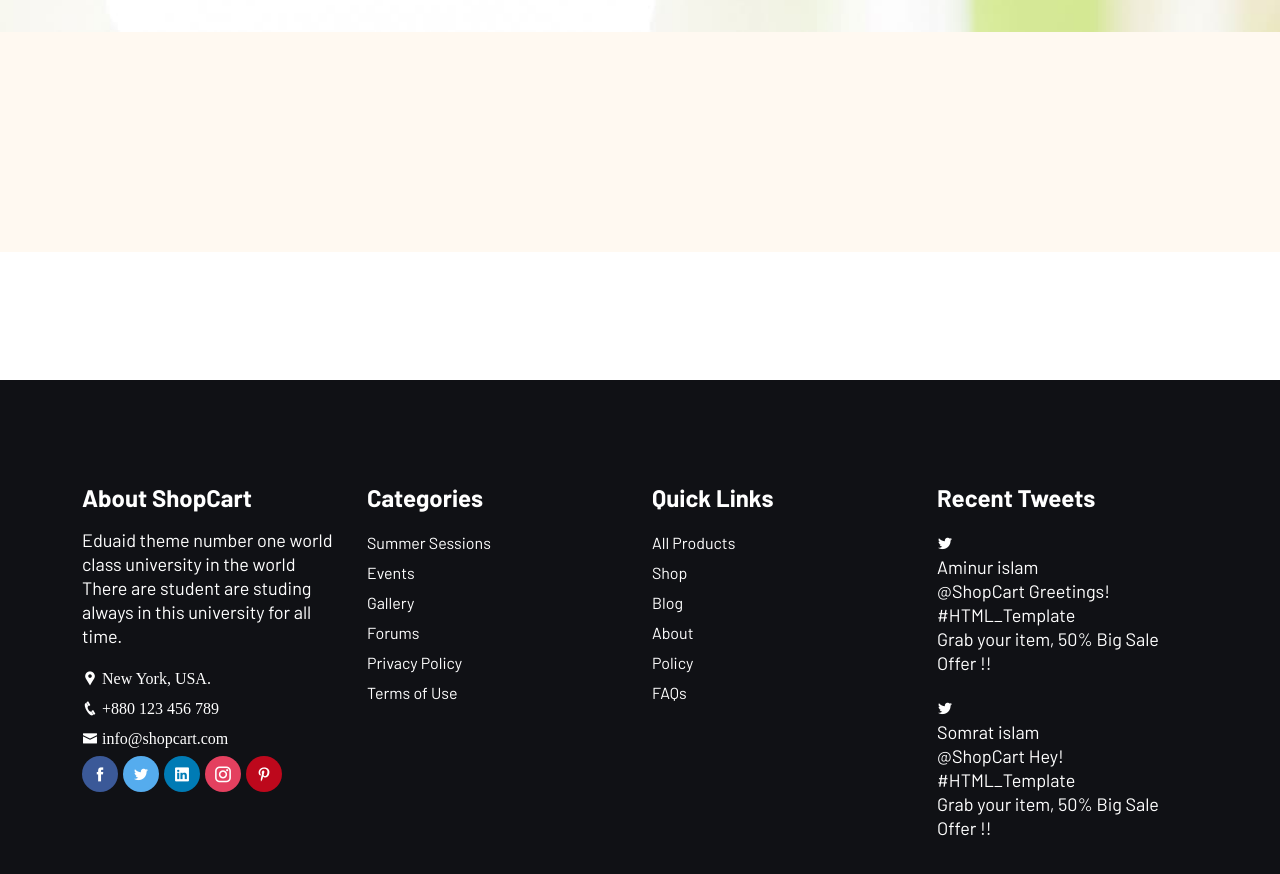
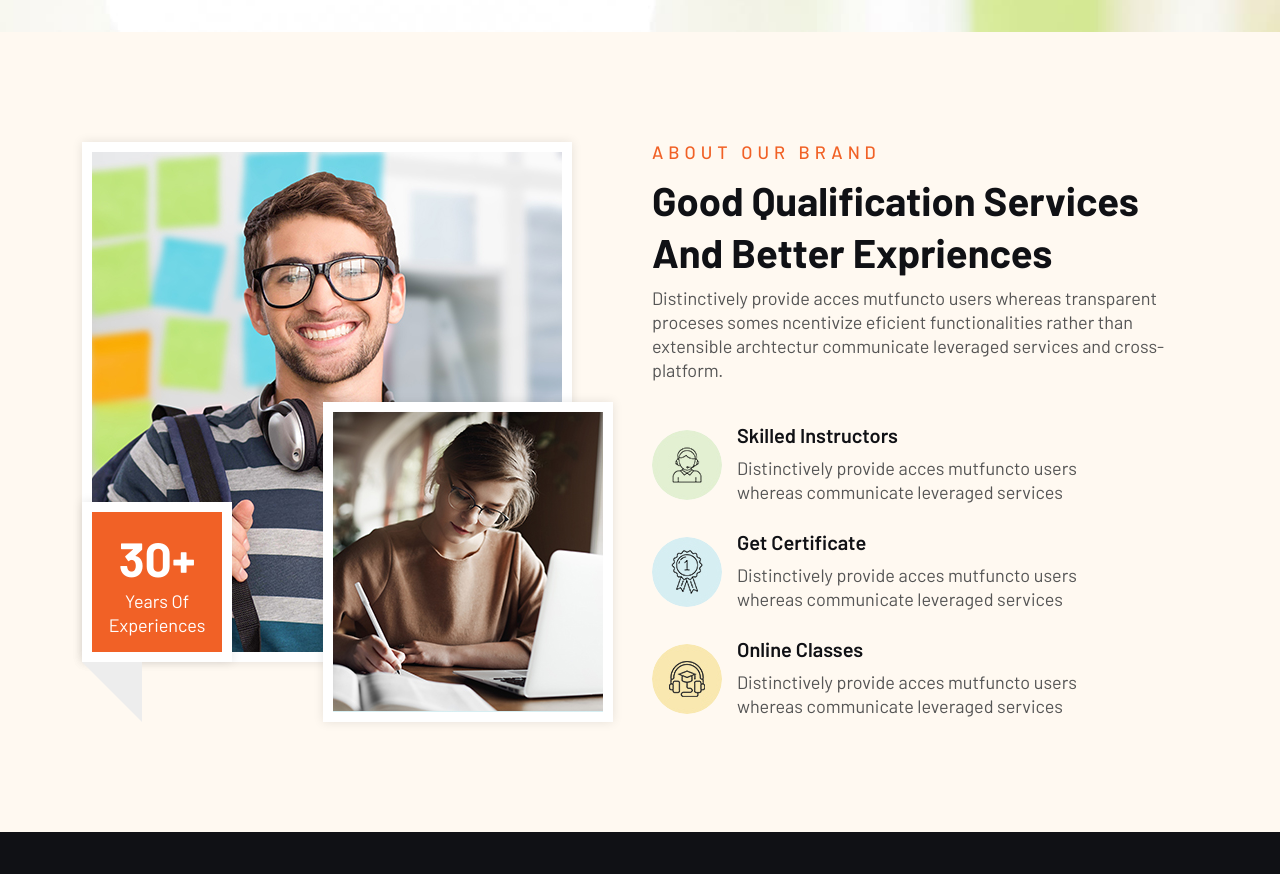
Before and after one commit to Jerryemmanuel01/advance-reactjs-ecommerce-website, a React (Vite) app: page /about in a window 1280 px wide. Shown: the part 420-1294 px from the top of the page. Built offline with nearby package versions, Linux system fonts and the light colour scheme.

Commit message:
about section completed

```diff
--- a/src/about/About.jsx
+++ b/src/about/About.jsx
@@ -1,5 +1,5 @@
-import React from 'react'
-import PageHeader from '../components/PageHeader';
+import React from "react";
+import PageHeader from "../components/PageHeader";
 
 const subTitle = "About Our Brand";
 const title = "Good Qualification Services And Better Expriences";
@@ -7,7 +7,7 @@ const desc =
   "Distinctively provide acces mutfuncto users whereas transparent proceses somes ncentivize eficient functionalities rather than extensible archtectur communicate leveraged services and cross-platform.";
 
 const year = "30+";
-const expareance = "Years Of Experiences";
+const experience = "Years Of Experiences";
 
 const aboutList = [
   {
@@ -33,13 +33,58 @@ const aboutList = [
 const About = () => {
   return (
     <div>
-        <PageHeader title={"About Our Brand"} curPage={"About"} />
+      <PageHeader title={"About Our Brand"} curPage={"About"} />
 
-        <div className="about-section style-3 padding-tb section-bg">
+      <div className="about-section style-3 padding-tb section-bg">
+        <div className="container">
+          <div className="row justify-content-center row-cols-xl-2 row-cols-1 align-items-center">
+            <div className="col">
+              <div className="about-left">
+                <div className="about-thumb">
+                  <img src="/src/assets/images/about/01.jpg" alt="" />
+                </div>
+                <div className="abs-thumb">
+                  <img src="/src/assets/images/about/02.jpg" alt="" />
+                </div>
+                <div className="about-left-content">
+                  <h3>{year}</h3>
+                  <p>{experience}</p>
+                </div>
+              </div>
+            </div>
+            {/* 2nd col */}
+            <div className="col">
+              <div className="about-right">
+                <div className="section-header">
+                  <span className="subtitle">{subTitle}</span>
+                  <h2 className="title">{title}</h2>
+                  <p>{desc}</p>
+                </div>
 
+                <div className="section-wrapper">
+                  <ul className="lab-ul">
+                    {
+                      aboutList.map((val, i) => (
+                        <li key={i}>
+                          <div className="sr-left">
+                            <img src={val.imgUrl} alt="" />
+                          </div>
+                          <div className="sr-right">
+                            <h5>{val.title}</h5>
+                            <p>{val.desc}</p>
+                          </div>
+                        </li>
+                      ))
+                    }
+                  </ul>
+                </div>
+              </div>
+            </div>
+          </div>
         </div>
+      </div>
     </div>
-  )
-}
+  );
+};
 
-export default About
+export default About;
```
